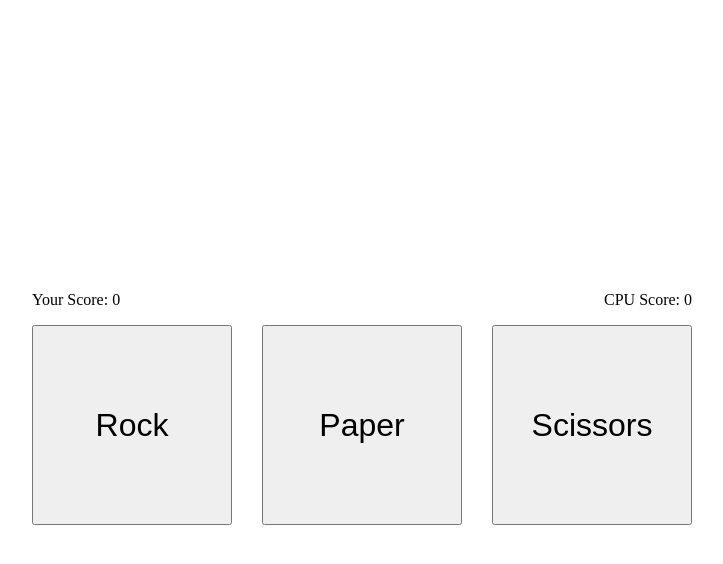
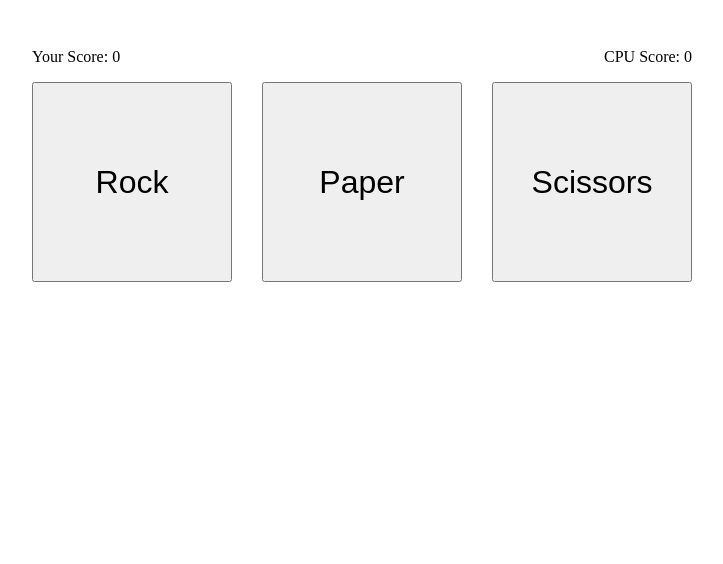
Before and after one commit to menulln/odin_rock_paper_scissors, a plain HTML site: page rock-paper-scissors.html in a window 1280 px wide. Shown: the whole page, without its empty margins (278-1001 px from the left). Drawn offline with Linux system fonts and the light colour scheme.

Commit message:
Update overall positioning of the game

```diff
--- a/style.css
+++ b/style.css
@@ -4,7 +4,7 @@ body {
     padding: 0;
     display: flex;
     justify-content: center;
-    align-items: center;
+    align-items: flex-start;
 }
 
 .game {
@@ -12,6 +12,7 @@ body {
     flex-direction: column;
     justify-content: center;
     align-items: stretch;
+    margin-top: 32px;
 }
 
 .score {
```
